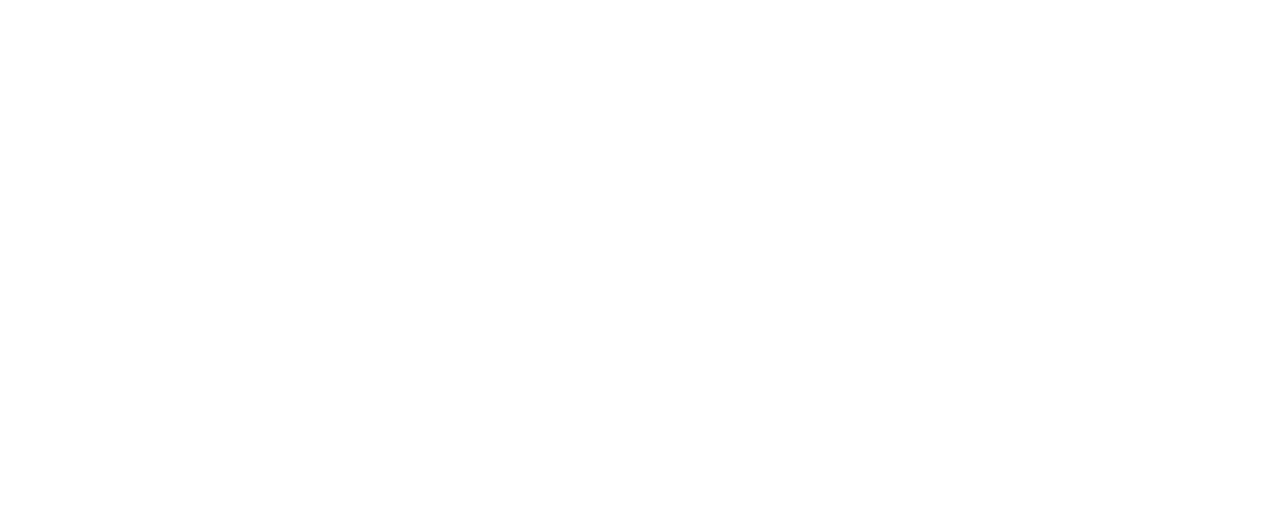
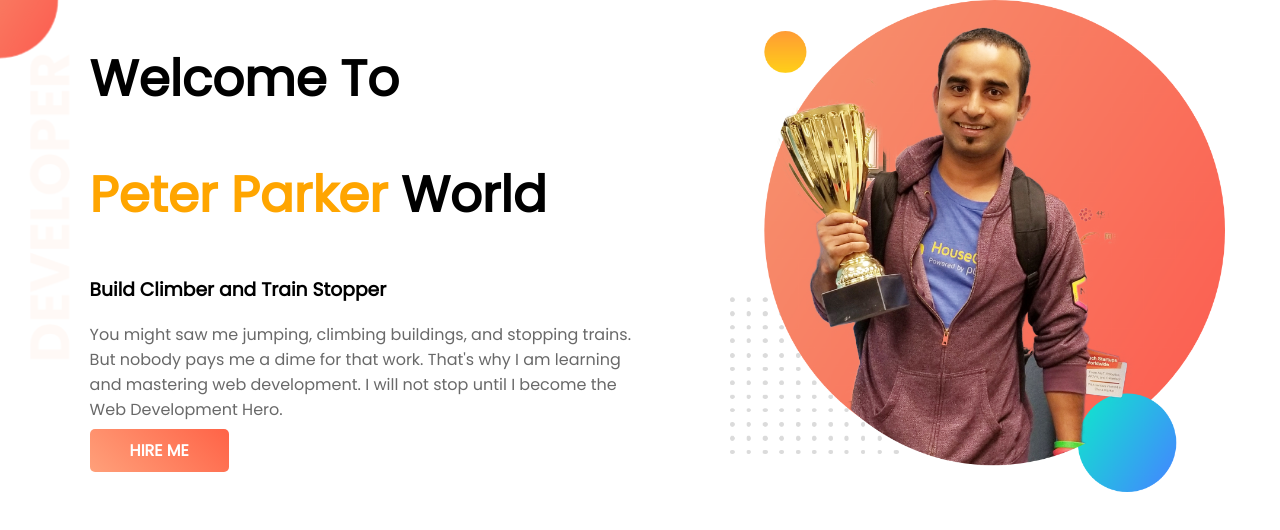
Before and after one commit to Mostofa321/devloper-portfolio, a plain HTML site: page index.html in a window 1280 px wide. Drawn offline with Linux system fonts and the light colour scheme.

Commit message:
section1 aded

```diff
--- a/index.html
+++ b/index.html
@@ -6,8 +6,23 @@
     <meta name="viewport" content="width=device-width, initial-scale=1.0">
     <title> The devloper porfolio</title>
     <link rel="stylesheet" href="style.css">
+    <link rel="preconnect" href="https://fonts.googleapis.com">
+    <link rel="preconnect" href="https://fonts.gstatic.com" crossorigin>
+    <link href="https://fonts.googleapis.com/css2?family=Poppins&display=swap" rel="stylesheet">
 </head>
 <body>
+    <section>
+        <div class="hulf-div">
+            <h1>Welcome To</h1>
+            <h1> <span class="peter">Peter Parker</span> World</h1>
+            <h3>Build Climber and Train Stopper</h3>
+            <p>You might saw me jumping, climbing buildings, and stopping trains. But nobody pays me a dime for that work. That's why I am learning and mastering web development. I will not stop until I become the Web Development Hero.</p>
+            <a href="http://github.com/Mostofa321/devloper-portfolio" target="_blank" rel="noopener noreferrer" class="button">HIRE ME</a>
+        </div>
+        <div class="hulf-div">
+            <img src="images/jhankar.png" alt="">
+        </div>
+    </section>
 
 </body>
 </html>
--- a/style.css
+++ b/style.css
@@ -0,0 +1,37 @@
+body{
+    font-family: 'Poppins', sans-serif;
+    margin:0;
+}
+h1{
+    font-size: 50px;
+}
+h1 .peter{
+    color:orange;
+}
+p{
+    color:dimgrey;
+}
+.button{
+    text-decoration:none;
+    background:linear-gradient(45deg, lightsalmon, tomato);
+    color:white;
+    font-weight:bold;
+    padding: 10px 40px ;
+    border-radius: 5px;
+}
+section{
+    height: 500px;
+    display:flex;
+    background-image:url(images/top-banner.png);
+    background-repeat:no-repeat;
+
+}
+.hulf-div{
+    width:50%;
+    margin-left: 5%;
+    padding-left:2%;
+
+}
+.hulf-div img{
+width:90%;
+}
```
Also changed, not shown: images/dream-bg.png (added), images/exp-bg.png (added), images/jhankar.png (added), images/jhankar2.png (added), images/my-bg.png (added), images/my-bg2.png (added), images/top-banner.png (added), 7 other files.
